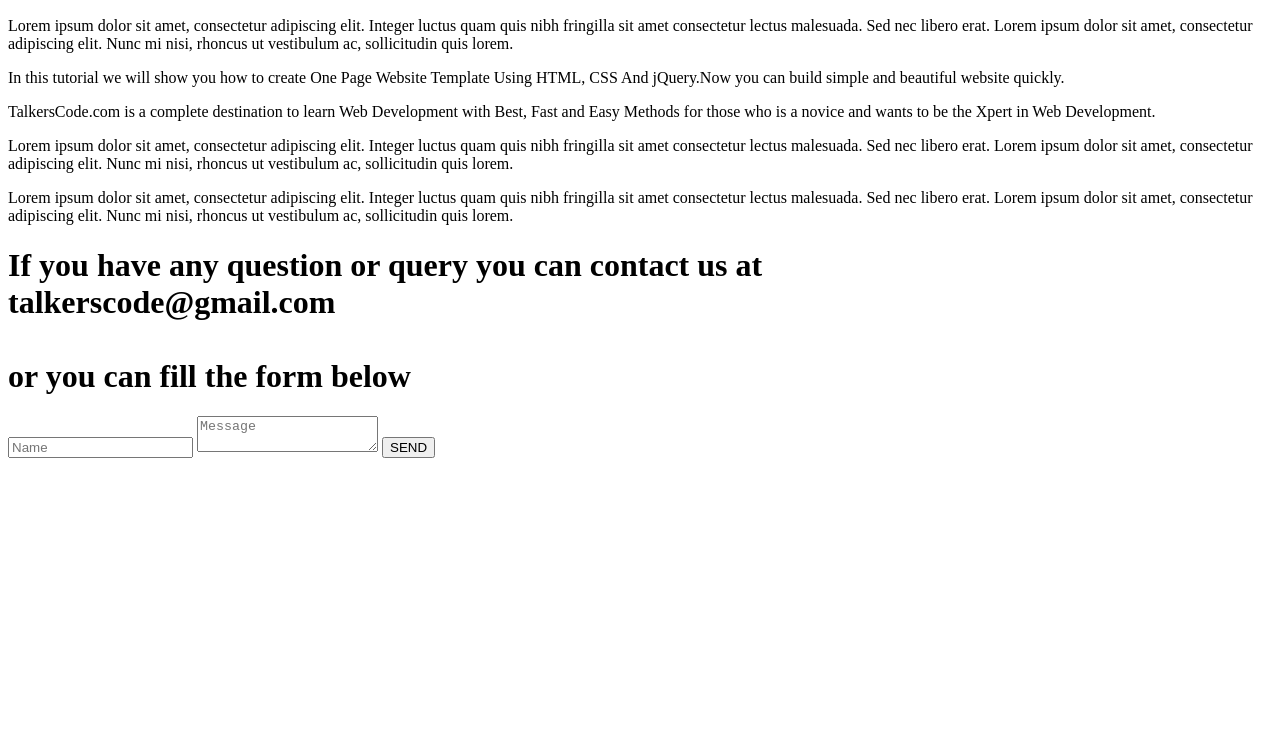
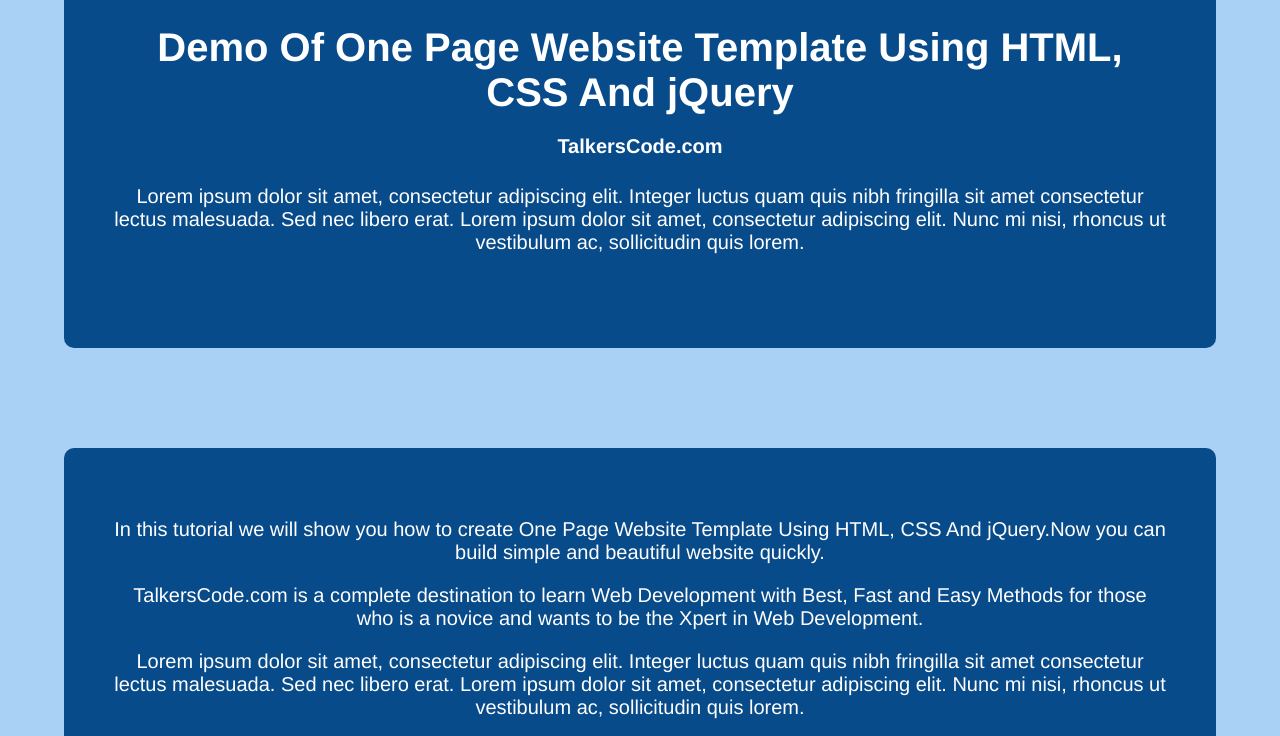
Before and after one commit to Martijn-Vogelaar/sonarqube-badge, a plain HTML site: page index.html in a window 1280 px wide. Shown: the part 222-958 px from the top of the page. Before the commit the page ends 800 px from the top, so only its background shows below. Drawn offline with nearby package versions, Linux system fonts and the light colour scheme.

Commit message:
Update index.html

```diff
--- a/index.html
+++ b/index.html
@@ -1,6 +1,6 @@
 <html>
 <head>
-<link rel="stylesheet" type="text/css" href="website_style.css">
+<link rel="stylesheet" type="text/css" href="website.css">
 <script type="text/javascript" src="jquery.js"></script>
 <script type="text/javascript">
 function scrollto(div)
```
